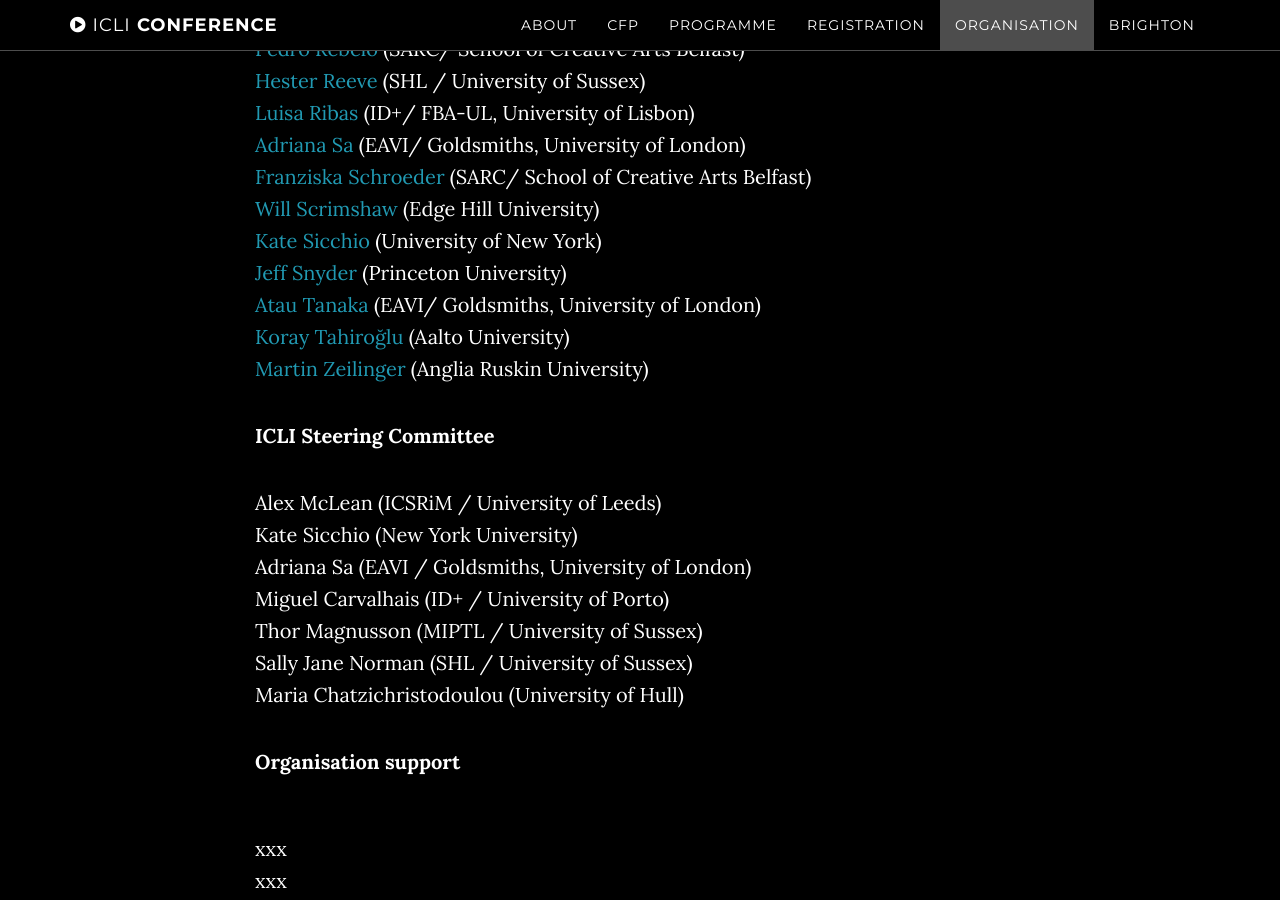
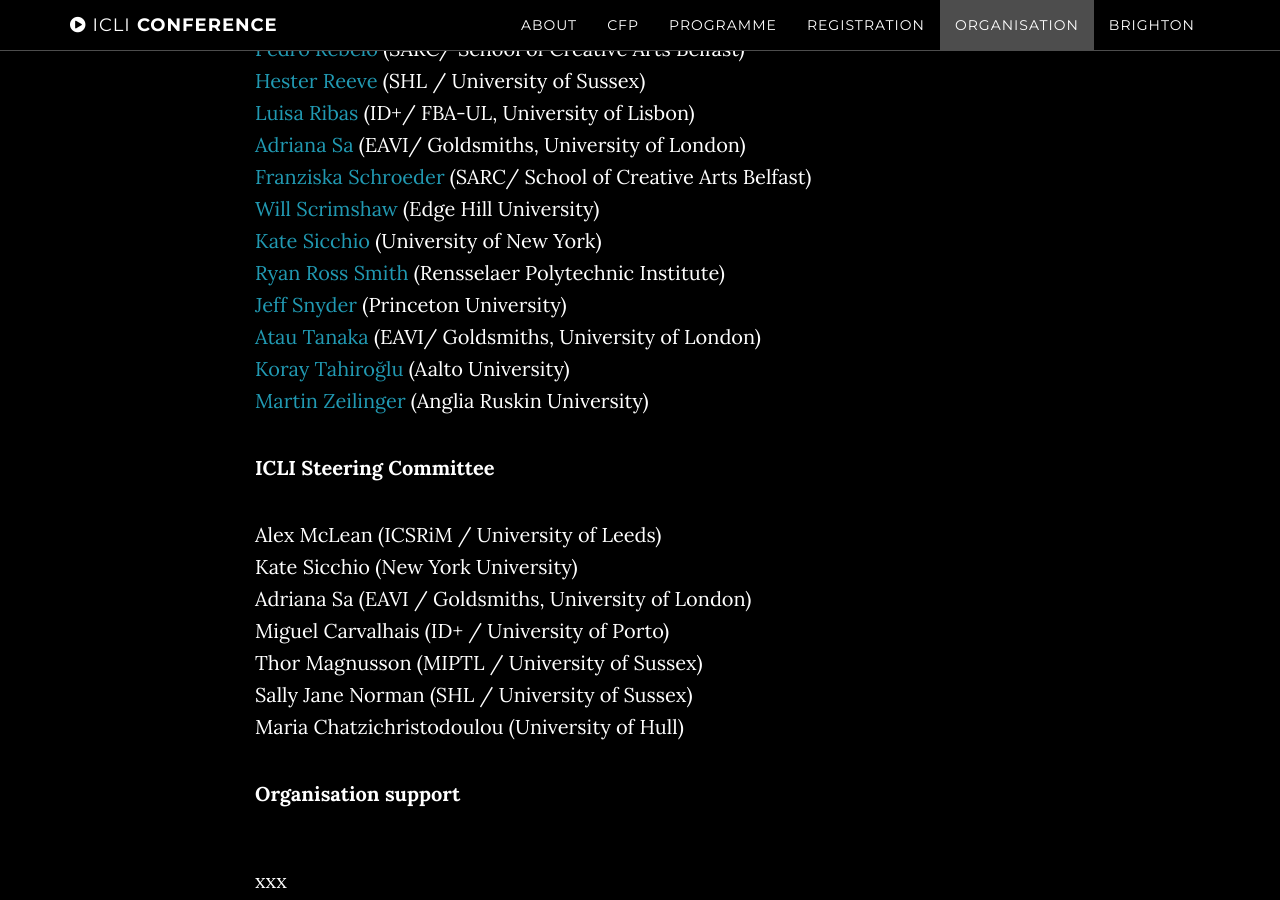
Before and after one commit to thormagnusson/liveinterfaces, a Jekyll site: the page built from index.html, in a window 1280 px wide and 900 px high, scrolled down 8470 px. Built offline with Jekyll 4.4.1, drawn with Linux system fonts in a browser that asks for light colours.

Commit message:
adding scientific committee

```diff
--- a/_includes/organisation.html
+++ b/_includes/organisation.html
@@ -120,6 +120,9 @@
             <a href="http://blog.sicchio.com" target="_blank">
             Kate Sicchio</a> (University of New York)<br>
 
+            <a href="http://ryanrosssmith.com" target="_blank">
+            Ryan Ross Smith</a> (Rensselaer Polytechnic Institute)<br>
+
             <a href="http://www.scattershot.org" target="_blank">
             Jeff Snyder</a> (Princeton University)<br>
 
```
